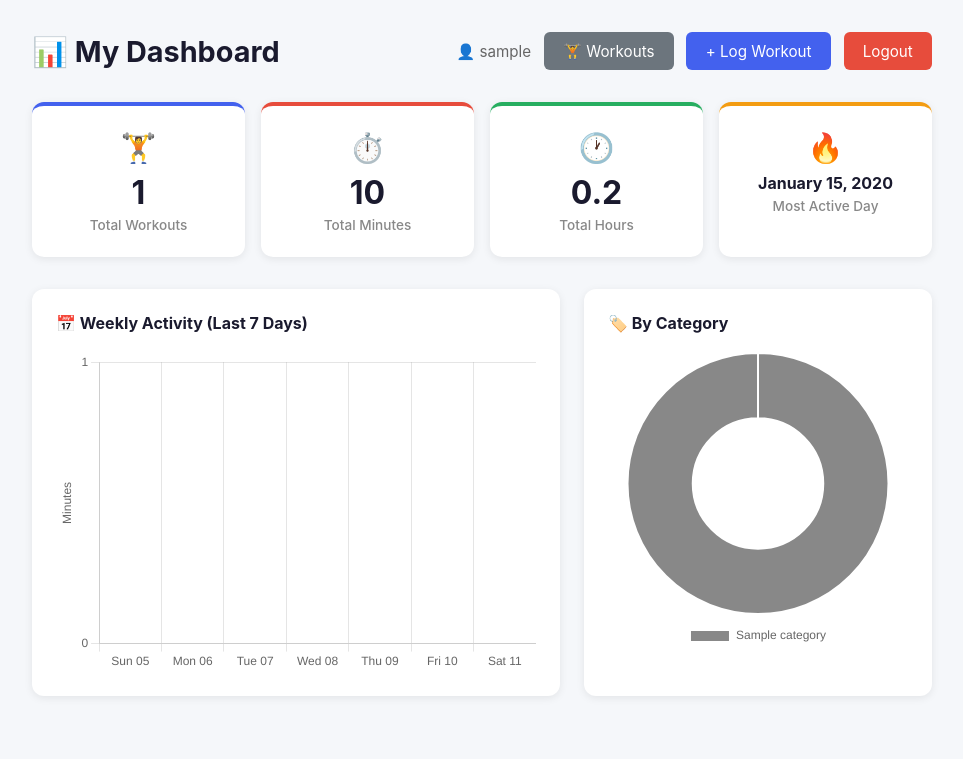
After one commit to sanjay-narra/fitness-tracker, a Django app: page /dashboard/ in a window 1280 px wide. The commit adds this page. Shown: the top 759 px of the page, without its empty margins (158-1121 px from the left). Run offline with Django 5.2, Linux system fonts and the light colour scheme; a user stored in the database is signed in; tables that the repository leaves empty hold one stand-in row (values such as "Sample post").

Commit message:
Add Chart.js dashboard with stats, bar chart and doughnut chart

```diff
--- /dev/null
+++ b/tracker/templates/tracker/dashboard.html
@@ -0,0 +1,188 @@
+<!DOCTYPE html>
+<html lang="en">
+<head>
+    <meta charset="UTF-8">
+    <meta name="viewport" content="width=device-width, initial-scale=1.0">
+    <title>Dashboard</title>
+    <script src="https://cdnjs.cloudflare.com/ajax/libs/Chart.js/4.4.0/chart.umd.min.js"></script>
+    <style>
+        * { margin: 0; padding: 0; box-sizing: border-box; }
+        body { font-family: -apple-system, BlinkMacSystemFont, "Segoe UI", Roboto, sans-serif; background-color: #f5f7fa; color: #333; padding: 2rem; }
+        .container { max-width: 900px; margin: 0 auto; }
+        .header { display: flex; justify-content: space-between; align-items: center; margin-bottom: 2rem; flex-wrap: wrap; gap: 1rem; }
+        h1 { font-size: 1.8rem; color: #1a1a2e; }
+        .header-right { display: flex; gap: 0.8rem; flex-wrap: wrap; }
+        .btn { display: inline-block; background-color: #4361ee; color: white; padding: 0.6rem 1.2rem; border-radius: 6px; text-decoration: none; font-size: 0.95rem; border: none; cursor: pointer; }
+        .btn:hover { background-color: #3a56d4; }
+        .btn-logout { background-color: #e74c3c; }
+        .btn-logout:hover { background-color: #c0392b; }
+        .btn-back { background-color: #6c757d; }
+        .btn-back:hover { background-color: #5a6268; }
+
+        /* Stats Cards */
+        .stats-grid { display: grid; grid-template-columns: repeat(auto-fit, minmax(180px, 1fr)); gap: 1rem; margin-bottom: 2rem; }
+        .stat-card { background: white; border-radius: 12px; padding: 1.5rem; box-shadow: 0 2px 8px rgba(0,0,0,0.08); text-align: center; border-top: 4px solid #4361ee; }
+        .stat-card:nth-child(2) { border-top-color: #e74c3c; }
+        .stat-card:nth-child(3) { border-top-color: #27ae60; }
+        .stat-card:nth-child(4) { border-top-color: #f39c12; }
+        .stat-number { font-size: 2rem; font-weight: 700; color: #1a1a2e; }
+        .stat-label { font-size: 0.85rem; color: #888; margin-top: 0.3rem; font-weight: 500; }
+        .stat-icon { font-size: 1.8rem; margin-bottom: 0.5rem; }
+
+        /* Charts Grid */
+        .charts-grid { display: grid; grid-template-columns: 2fr 1fr; gap: 1.5rem; margin-bottom: 2rem; }
+        @media (max-width: 650px) { .charts-grid { grid-template-columns: 1fr; } }
+        .chart-card { background: white; border-radius: 12px; padding: 1.5rem; box-shadow: 0 2px 8px rgba(0,0,0,0.08); }
+        .chart-title { font-size: 1rem; font-weight: 700; color: #1a1a2e; margin-bottom: 1.2rem; display: flex; align-items: center; gap: 0.5rem; }
+        .chart-container { position: relative; }
+
+        /* Empty State */
+        .empty-state { text-align: center; padding: 3rem; color: #888; }
+    </style>
+</head>
+<body>
+    <div class="container">
+
+        <!-- Header -->
+        <div class="header">
+            <h1>📊 My Dashboard</h1>
+            <div class="header-right">
+                <span style="color:#666; font-size:0.95rem; align-self:center;">👤 {{ request.user.username }}</span>
+                <a href="{% url 'workout_list' %}" class="btn btn-back">🏋️ Workouts</a>
+                <a href="{% url 'add_workout' %}" class="btn">+ Log Workout</a>
+                <a href="{% url 'logout' %}" class="btn btn-logout">Logout</a>
+            </div>
+        </div>
+
+        <!-- Stats Cards -->
+        <div class="stats-grid">
+            <div class="stat-card">
+                <div class="stat-icon">🏋️</div>
+                <div class="stat-number">{{ total_workouts }}</div>
+                <div class="stat-label">Total Workouts</div>
+            </div>
+            <div class="stat-card">
+                <div class="stat-icon">⏱️</div>
+                <div class="stat-number">{{ total_minutes }}</div>
+                <div class="stat-label">Total Minutes</div>
+            </div>
+            <div class="stat-card">
+                <div class="stat-icon">🕐</div>
+                <div class="stat-number">{{ total_hours }}</div>
+                <div class="stat-label">Total Hours</div>
+            </div>
+            <div class="stat-card">
+                <div class="stat-icon">🔥</div>
+                <div class="stat-number" style="font-size:1rem;">{{ most_active_day }}</div>
+                <div class="stat-label">Most Active Day</div>
+            </div>
+        </div>
+
+        <!-- Charts -->
+        {% if total_workouts > 0 %}
+        <div class="charts-grid">
+
+            <!-- Bar Chart -->
+            <div class="chart-card">
+                <div class="chart-title">📅 Weekly Activity (Last 7 Days)</div>
+                <div class="chart-container">
+                    <canvas id="weeklyChart" height="200"></canvas>
+                </div>
+            </div>
+
+            <!-- Doughnut Chart -->
+            <div class="chart-card">
+                <div class="chart-title">🏷️ By Category</div>
+                <div class="chart-container">
+                    <canvas id="categoryChart" height="200"></canvas>
+                </div>
+            </div>
+
+        </div>
+        {% else %}
+        <div class="empty-state">
+            <p style="font-size:1.2rem; margin-bottom:1rem;">No workout data yet! 💪</p>
+            <a href="{% url 'add_workout' %}" class="btn">+ Log Your First Workout</a>
+        </div>
+        {% endif %}
+
+    </div>
+
+    <script>
+        // Data from Django
+        const weeklyLabels = {{ last_7_days|safe }};
+        const weeklyMinutes = {{ last_7_minutes|safe }};
+        const categoryLabels = {{ category_labels|safe }};
+        const categoryCounts = {{ category_counts|safe }};
+        const categoryColors = {{ category_colors|safe }};
+
+        // Bar Chart — Weekly Activity
+        const weeklyCtx = document.getElementById('weeklyChart');
+        if (weeklyCtx) {
+            new Chart(weeklyCtx, {
+                type: 'bar',
+                data: {
+                    labels: weeklyLabels,
+                    datasets: [{
+                        label: 'Minutes',
+                        data: weeklyMinutes,
+                        backgroundColor: 'rgba(67, 97, 238, 0.7)',
+                        borderColor: '#4361ee',
+                        borderWidth: 2,
+                        borderRadius: 6,
+                    }]
+                },
+                options: {
+                    responsive: true,
+                    plugins: {
+                        legend: { display: false },
+                        tooltip: {
+                            callbacks: {
+                                label: ctx => ` ${ctx.raw} minutes`
+                            }
+                        }
+                    },
+                    scales: {
+                        y: {
+                            beginAtZero: true,
+                            ticks: { stepSize: 10 },
+                            title: { display: true, text: 'Minutes' }
+                        }
+                    }
+                }
+            });
+        }
+
+        // Doughnut Chart — Category Breakdown
+        const categoryCtx = document.getElementById('categoryChart');
+        if (categoryCtx) {
+            new Chart(categoryCtx, {
+                type: 'doughnut',
+                data: {
+                    labels: categoryLabels,
+                    datasets: [{
+                        data: categoryCounts,
+                        backgroundColor: categoryColors,
+                        borderWidth: 2,
+                        borderColor: '#fff'
+                    }]
+                },
+                options: {
+                    responsive: true,
+                    plugins: {
+                        legend: {
+                            position: 'bottom',
+                            labels: { padding: 15, font: { size: 12 } }
+                        },
+                        tooltip: {
+                            callbacks: {
+                                label: ctx => ` ${ctx.label}: ${ctx.raw} workouts`
+                            }
+                        }
+                    }
+                }
+            });
+        }
+    </script>
+</body>
+</html>
--- a/tracker/urls.py
+++ b/tracker/urls.py
@@ -3,6 +3,7 @@ from . import views
 
 urlpatterns = [
     path('', views.workout_list, name='workout_list'),
+    path('dashboard/', views.dashboard, name='dashboard'),
     path('add/', views.add_workout, name='add_workout'),
     path('edit/<int:pk>/', views.edit_workout, name='edit_workout'),
     path('delete/<int:pk>/', views.delete_workout, name='delete_workout'),
--- a/tracker/views.py
+++ b/tracker/views.py
@@ -1,14 +1,18 @@
 from django.shortcuts import render, redirect, get_object_or_404
 from django.contrib.auth.decorators import login_required
+from django.db.models import Sum, Count
+from django.utils import timezone
+import json
 from .models import Workout, Category
 from .forms import WorkoutForm
 
 @login_required
 def workout_list(request):
-    workouts = Workout.objects.filter(user=request.user).select_related('category').order_by('-date')
+    workouts = Workout.objects.filter(
+        user=request.user
+    ).select_related('category').order_by('-date')
     categories = Category.objects.all()
 
-    # Filter by category if selected
     category_filter = request.GET.get('category')
     if category_filter:
         workouts = workouts.filter(category__name__iexact=category_filter)
@@ -17,6 +21,66 @@ def workout_list(request):
         'workouts': workouts,
         'categories': categories,
         'selected_category': category_filter,
+    })
+
+@login_required
+def dashboard(request):
+    workouts = Workout.objects.filter(
+        user=request.user
+    ).select_related('category')
+
+    # --- Stats Cards ---
+    total_workouts = workouts.count()
+    total_minutes = workouts.aggregate(
+        total=Sum('duration')
+    )['total'] or 0
+    total_hours = round(total_minutes / 60, 1)
+
+    # --- Bar Chart: Last 7 days workout minutes ---
+    today = timezone.now().date()
+    last_7_days = []
+    last_7_minutes = []
+
+    for i in range(6, -1, -1):
+        day = today - timezone.timedelta(days=i)
+        minutes = workouts.filter(date=day).aggregate(
+            total=Sum('duration')
+        )['total'] or 0
+        last_7_days.append(day.strftime('%a %d'))
+        last_7_minutes.append(minutes)
+
+    # --- Doughnut Chart: Workouts by Category ---
+    category_data = workouts.values(
+        'category__name',
+        'category__color'
+    ).annotate(count=Count('id')).order_by('-count')
+
+    category_labels = []
+    category_counts = []
+    category_colors = []
+
+    for item in category_data:
+        category_labels.append(item['category__name'] or 'Uncategorized')
+        category_counts.append(item['count'])
+        category_colors.append(item['category__color'] or '#4361ee')
+
+    # --- Most Active Day ---
+    from django.db.models import Count as DCount
+    most_active = workouts.values('date').annotate(
+        count=DCount('id')
+    ).order_by('-count').first()
+    most_active_day = most_active['date'].strftime('%B %d, %Y') if most_active else 'No data yet'
+
+    return render(request, 'tracker/dashboard.html', {
+        'total_workouts': total_workouts,
+        'total_minutes': total_minutes,
+        'total_hours': total_hours,
+        'most_active_day': most_active_day,
+        'last_7_days': json.dumps(last_7_days),
+        'last_7_minutes': json.dumps(last_7_minutes),
+        'category_labels': json.dumps(category_labels),
+        'category_counts': json.dumps(category_counts),
+        'category_colors': json.dumps(category_colors),
     })
 
 @login_required
```
Also changed, not shown: tracker/templates/tracker/workout_list.html (+6 -3 lines).
